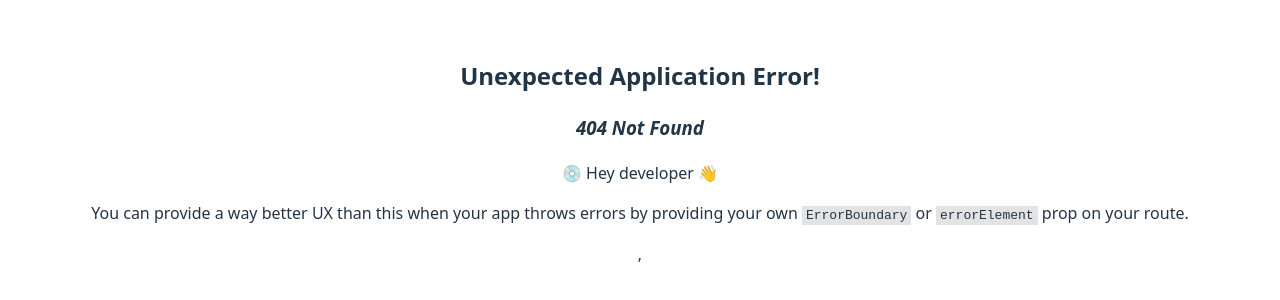
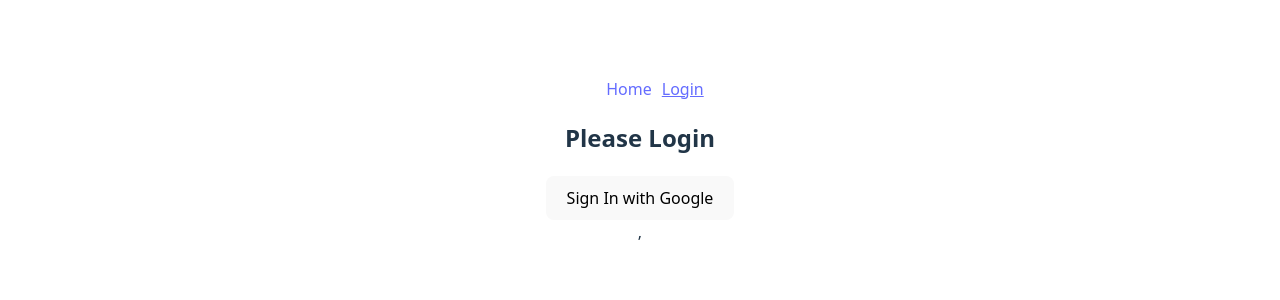
Before and after one commit to MstSubornaKhatun/simple-firebase-auth, a React (Vite) app: page /login in a window 1280 px wide. Before the commit this address had no page. Shown: the part 248-548 px from the top of the page. Built offline with nearby package versions, Linux system fonts and the light colour scheme.

Commit message:
firebase auth

```diff
--- /dev/null
+++ b/src/components/Header/Header.css
@@ -0,0 +1,7 @@
+nav a {
+    margin-right: 10px;
+}
+
+nav a.active {
+    text-decoration: underline;
+}
--- a/src/components/Header/Header.jsx
+++ b/src/components/Header/Header.jsx
@@ -1,11 +1,13 @@
 import React from 'react';
 import { NavLink } from 'react-router';
+import './Header.css'
 
 const Header = () => {
     return (
         <nav>
             <ul>
                 <NavLink to="/">Home</NavLink>
+                <NavLink to="/login">Login</NavLink>
             </ul>
         </nav>
     );
--- /dev/null
+++ b/src/components/Home/Home.jsx
@@ -0,0 +1,12 @@
+import React from 'react';
+
+const Home = () => {
+    return (
+        <div>
+            <h3>This is Home</h3>
+
+        </div>
+    );
+};
+
+export default Home;
--- /dev/null
+++ b/src/components/Login/Login.jsx
@@ -0,0 +1,17 @@
+import React from 'react';
+
+const Login = () => {
+
+    const handleGoogleSignIn = () => {
+        console.log('google sign in clicked')
+    }
+    return (
+        <div>
+            <h2>Please Login</h2>
+            <button onClick={handleGoogleSignIn}>Sign In with Google</button>
+
+        </div>
+    );
+};
+
+export default Login;
--- a/src/main.jsx
+++ b/src/main.jsx
@@ -5,6 +5,8 @@ import App from './App.jsx'
 import { createBrowserRouter } from "react-router";
 import { RouterProvider } from "react-router/dom";
 import Root from './components/layouts/Root.jsx';
+import Home from './components/Home/Home.jsx';
+import Login from './components/Login/Login.jsx';
 
 
 
@@ -12,6 +14,16 @@ const router = createBrowserRouter([
   {
     path: "/",
     Component: Root,
+    children: [
+      {
+        index: true,
+        Component: Home
+      },
+      {
+        path: "login",
+        Component: Login
+      }
+    ]
   },
 ]);
 
```
Also changed, not shown: src/components/__firebase_____auth_step.js (added, +8 -0 lines), src/firebase/firebase.init.js (added, +24 -0 lines).
